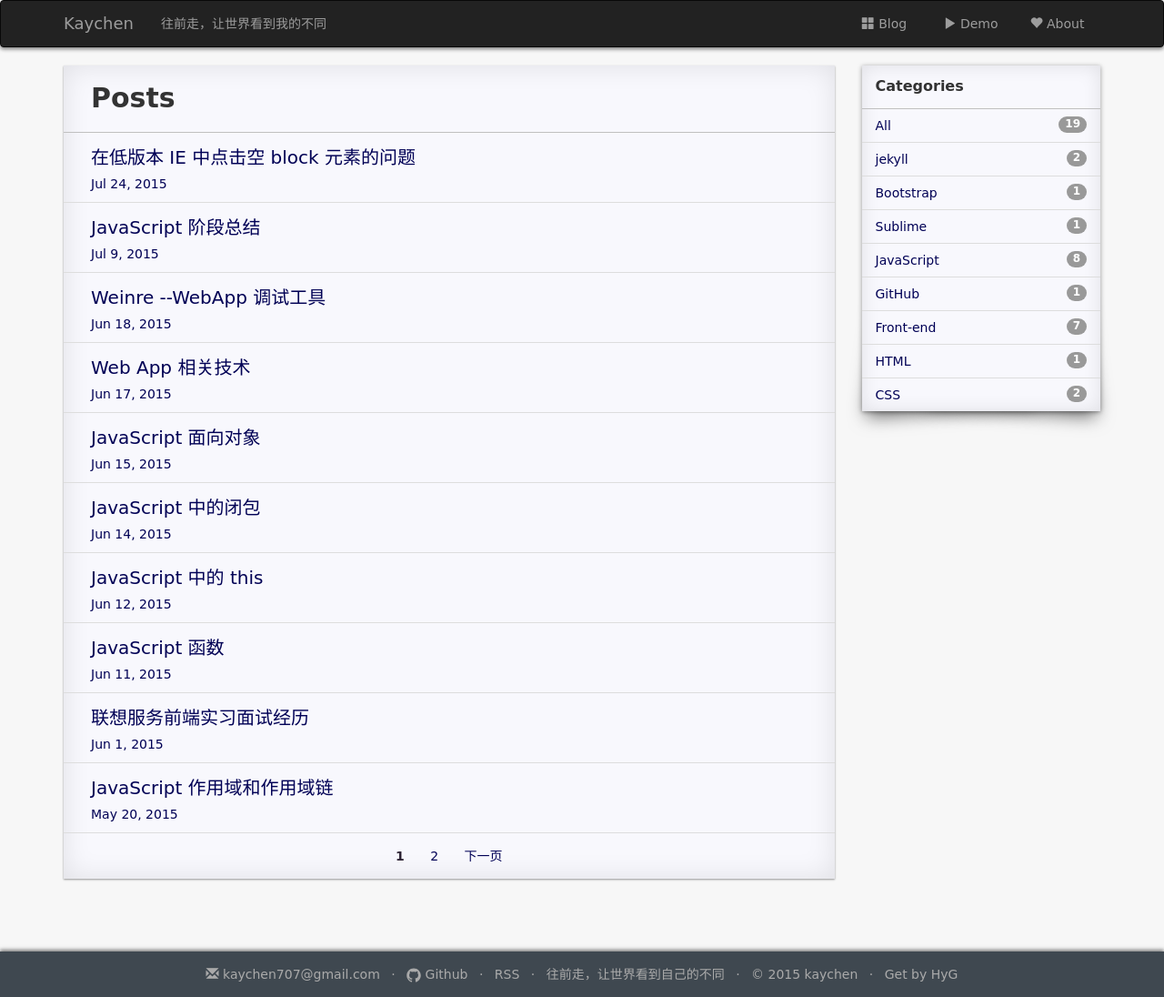
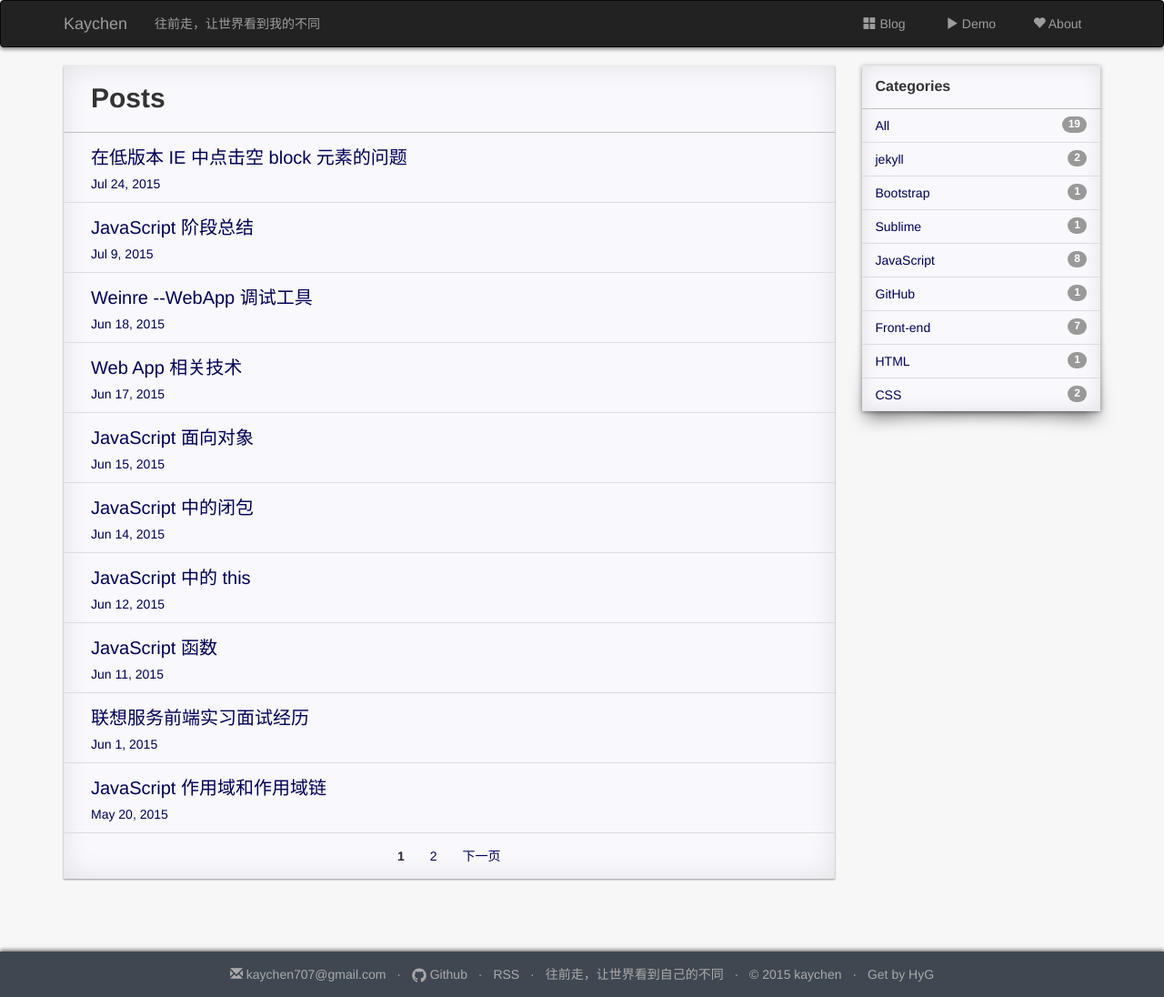
Before and after one commit to LittlewhiteChen/LittlewhiteChen.github.io, a Jekyll site: the page built from index.html, in a window 1280 px wide. Shown: the whole page at 91% size. Built offline with Jekyll 4.4.1, drawn with Linux system fonts in a browser that asks for light colours; nearby versions of some CDN libraries; the list of posts is cut into pages by our own code; comment, search, counter and statistics services are not loaded; a style sheet for code colours, icons or effects is not loaded.

Commit message:
修改字体

```diff
--- a/static/css/index.css
+++ b/static/css/index.css
@@ -4,7 +4,7 @@
 /* commom */
 body {
 	background:#F7F7F7;
-    font-family: 'Comic Sans MS','Microsoft YaHei', 'Helvetica','Arial','SimHei', 'sans-serif';
+    font-family: 'Microsoft YaHei', 'Helvetica','Arial','SimHei', 'sans-serif';
 }
 article p{
 	/*text-indent: 2em;*/
```
